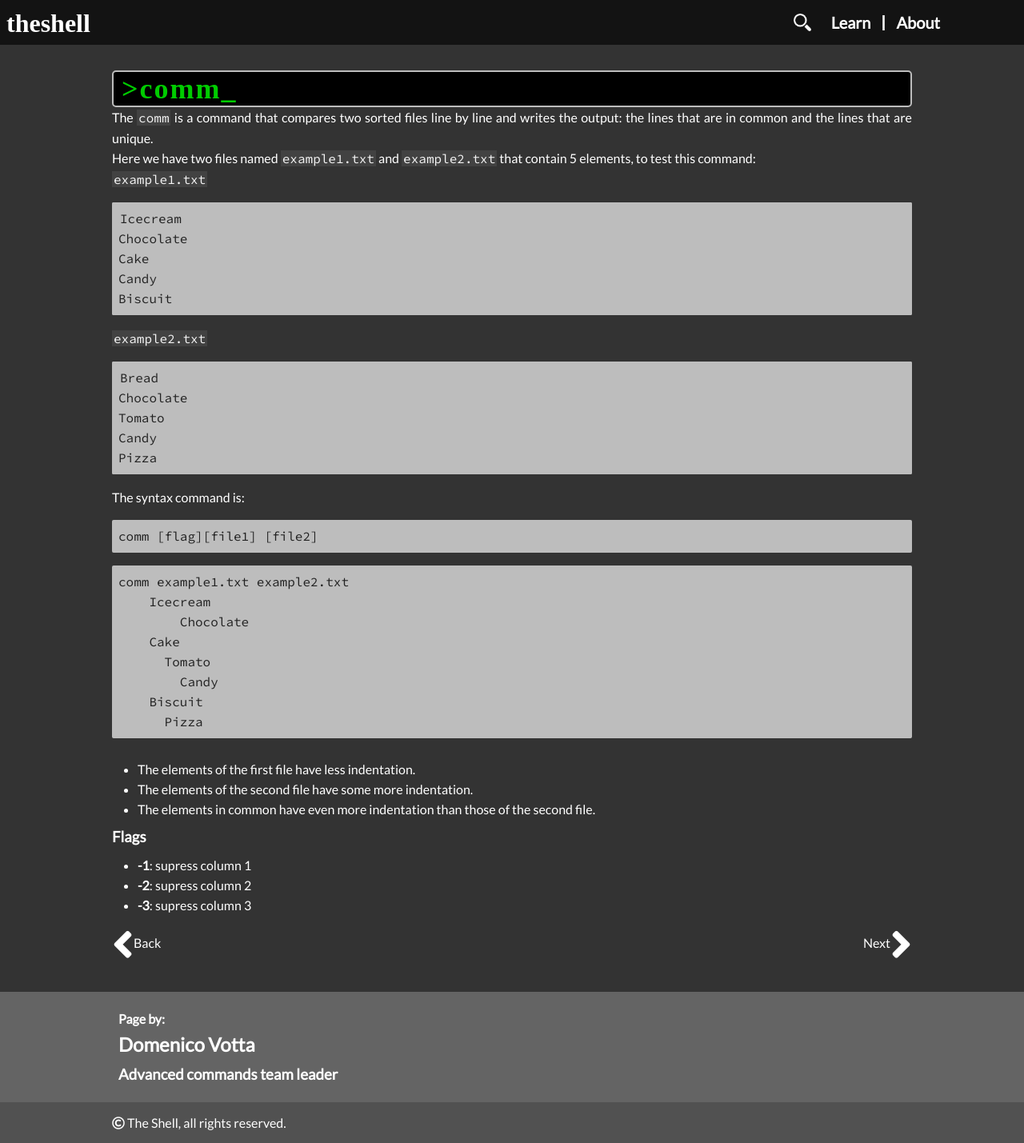
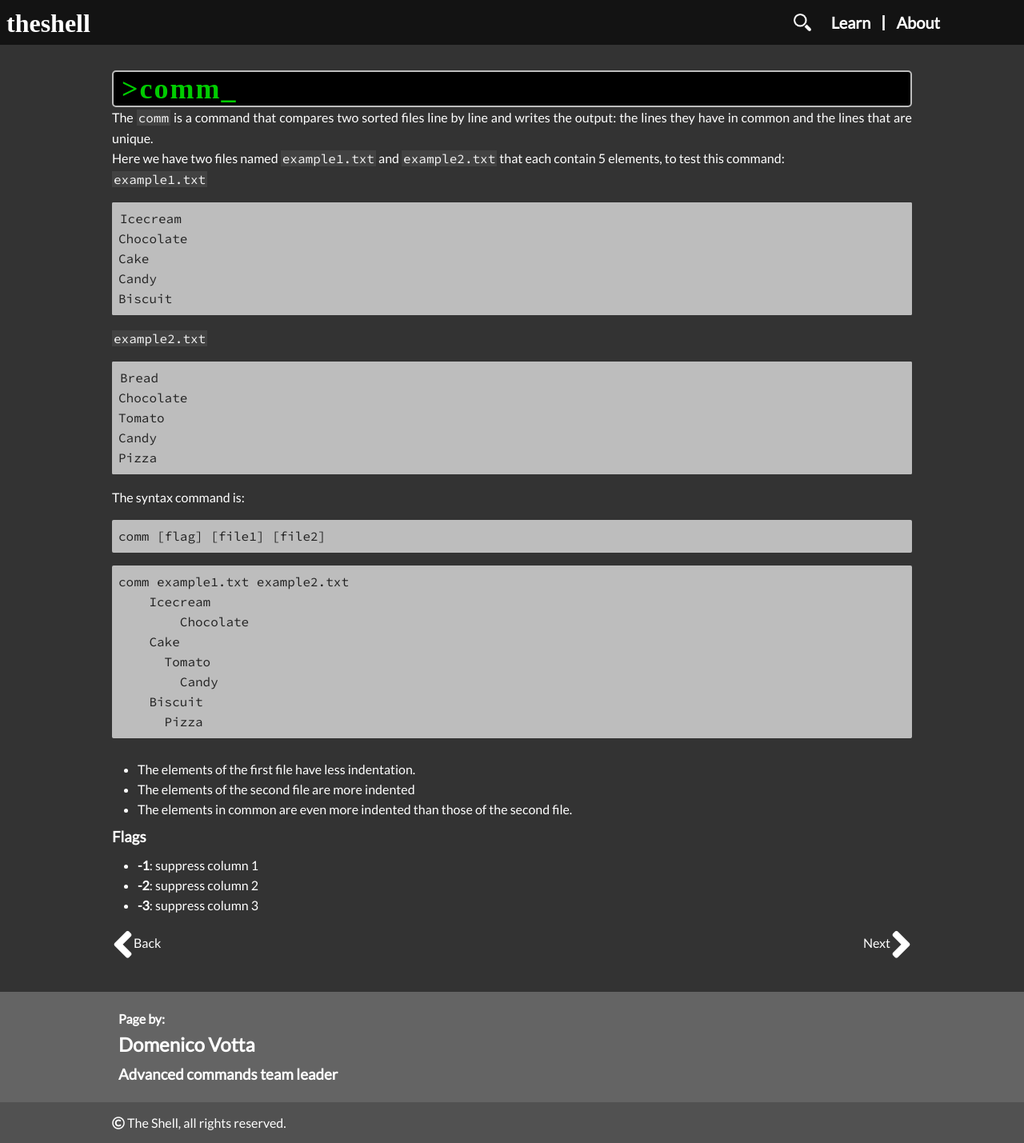
Before and after one commit to bvlj/usi_sa1_theshell_ch, a Jekyll site: the page built from site/pages/cmd/advanced/comm.html, in a window 1280 px wide. Shown: the whole page at 80% size. Built offline with Jekyll 4.4.1, drawn with Linux system fonts in a browser that asks for light colours; nearby versions of some CDN libraries; some web fonts are replaced; comment, search, counter and statistics services are not loaded.

Commit message:
css-team: spellcheck
git-svn-id: svn+ssh://atelier.inf.usi.ch/home/bevilj/group-1@283 a672b425-5310-4d7a-af5c-997e18724b81

```diff
--- a/site/pages/cmd/advanced/bc.html
+++ b/site/pages/cmd/advanced/bc.html
@@ -11,7 +11,7 @@ next-page: pages/cmd/advanced/colrm.html
 
 In computing, <code>bc</code> is a command in Unix operating systems that can do easy
 calculations in the shell.<br>
-Usually input are passed using the <code>echo</code> command and pipes.
+Usually input is passed in using the <code>echo</code> command and pipes.
 The name stands for <i>Basic Calculator</i>.<br>
 
 <pre>
@@ -21,9 +21,9 @@ echo "(12 / 2 - 3) * 3 + 1.5" | bc
 
 <h3>Interactive mode</h3>
 
-Using the interactive mode makes you do calculations freely in a special shell inside the shell.
+Using the interactive mode lets you do calculations freely in a special shell inside the shell.
 All you need to do is run the bc command with the <code>-i</code> flag
-and no parameter.<br>
+and no parameters.<br>
 To exit the interactive mode, write <i>quit</i>.
 
 <pre>
--- a/site/pages/cmd/advanced/comm.html
+++ b/site/pages/cmd/advanced/comm.html
@@ -9,10 +9,10 @@ previous-page: pages/cmd/advanced/colrm.html
 next-page: pages/cmd/advanced/diff.html
 ---
 The <code>comm</code> is a command that compares two sorted files
-line by line and writes the output: the lines that are in common and the lines that are unique.<br>
+line by line and writes the output: the lines they have in common and the lines that are unique.<br>
 
 Here we have two files named <code>example1.txt</code> and
-<code>example2.txt</code> that contain 5 elements, to test this command:<br>
+<code>example2.txt</code> that each contain 5 elements, to test this command:<br>
 
 <code>example1.txt</code>
 {% highlight bash %}
@@ -50,14 +50,14 @@ comm example1.txt example2.txt
 
 <ul>
     <li>The elements of the first file have less indentation.</li>
-    <li>The elements of the second file have some more indentation.</li>
-    <li>The elements in common have even more indentation than those of the second file.</li>
+    <li>The elements of the second file are more indented</li>
+    <li>The elements in common are even more indented than those of the second file.</li>
 </ul>
 
 <h3>Flags</h3>
 
 <ul>
-  <li> <b>-1</b>: supress column 1</li>
-  <li> <b>-2</b>: supress column 2</li>
-  <li> <b>-3</b>: supress column 3</li>
+  <li> <b>-1</b>: suppress column 1</li>
+  <li> <b>-2</b>: suppress column 2</li>
+  <li> <b>-3</b>: suppress column 3</li>
 </ul>
--- a/site/pages/cmd/advanced/diff.html
+++ b/site/pages/cmd/advanced/diff.html
@@ -9,7 +9,7 @@ previous-page: pages/cmd/advanced/comm.html
 next-page: pages/cmd/advanced/echo.html
 ---
 
-The command <code>diff</code> analyzes two files and prints the lines that are different.
+The <code>diff</code> command analyzes two files and prints the lines that are different.
 Essentially, it outputs a set of instructions for how to change one file to
 make it identical to the second file.<br>
 
--- a/site/pages/cmd/advanced/echo.html
+++ b/site/pages/cmd/advanced/echo.html
@@ -10,13 +10,13 @@ next-page: pages/cmd/advanced/emacs.html
 ---
 
 In computing, <code>echo</code> is a command in Unix operating systems that outputs the
-strings it is being passed as arguments.<br>
+strings that are passed to it as arguments.<br>
 
 It is a command typically used to output status text to the screen or a
 computer file, or as a source part of a pipeline.<br>
 
-To use this simple command just type "echo" with the topic we want to
-print. The computer will return your argument as a string
+To use this simple command just type "echo" with the topic you want to
+print. The computer will return your argument as a string.
 
 <pre>
 echo "hello world"
```
Also changed, not shown: other parts of site/pages/cmd/advanced/comm.html (+1 -1 lines), site/pages/cmd/advanced/colrm.html (+5 -5 lines), site/pages/cmd/advanced/grep.html (+6 -6 lines).
